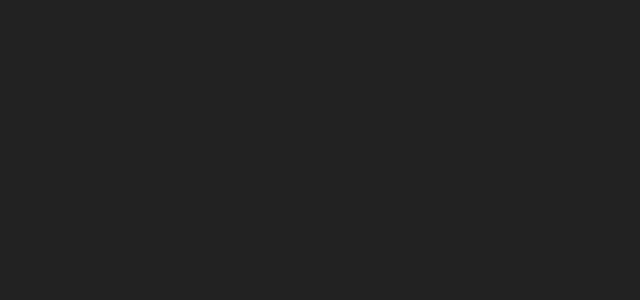
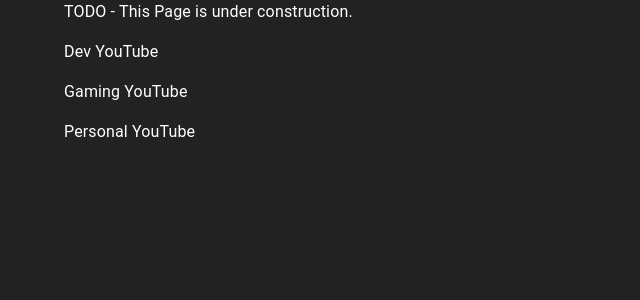
Before and after one commit to insberr/insberr.github.io, a React (Vite) app: page /links in a window 1280 px wide. Before the commit this address had no page. Shown: the top 300 px of the page, without its empty margins (0-640 px from the left). Built offline with nearby package versions, Linux system fonts and the light colour scheme.

Commit message:
Added 404 and links page

```diff
--- a/index.html
+++ b/index.html
@@ -7,6 +7,12 @@
 	<link rel="icon" type="image/png" href="/assets/insberr_avatar.png" />
 	<meta name="viewport" content="width=device-width, initial-scale=1.0" />
 	<title>Jonah Matteson | @insberr</title>
+
+	<meta name="author" content="Jonah Matteson | @insberr" />
+	<meta name="title" content="Jonah's Website" />
+	<meta name="description" content="My personal website with social media links and a list of projects I have worked on." />
+	<meta name="image" content="assets/insberr_avatar.png" />
+	<meta name="theme-color" content="#222222" />
 </head>
 	<body>
 		<div id="root"></div>
--- a/src/App.tsx
+++ b/src/App.tsx
@@ -3,6 +3,8 @@ import { Routes, Route } from 'react-router-dom';
 import { ThemeProvider, createTheme, CssBaseline } from '@mui/material';
 import Home from './pages/Home';
 import ProjectDetail from './pages/ProjectDetail';
+import Links from './pages/Links';
+import Page_404 from "./pages/404.tsx";
 
 const theme = createTheme({
     palette: {
@@ -26,6 +28,8 @@ const App: React.FC = () => {
             <Routes>
                 <Route path="/" element={<Home />} />
                 <Route path="/project/:id" element={<ProjectDetail />} />
+                <Route path="/links" element={<Links/>} />
+                <Route path=":nopath" element={<Page_404 />} />
             </Routes>
         </ThemeProvider>
     );
--- /dev/null
+++ b/src/pages/404.tsx
@@ -0,0 +1,22 @@
+import React from "react";
+import Container from "@mui/material/Container";
+
+const Page_404: React.FC = () => {
+    return (
+        <Container>
+            <div className="font-bold text-20">
+                404 Thats an error, In case that wasn't obvious...
+            </div>
+            <div className="font-bold text-15">
+                Aw Snap! The spiders found a new room. I guess I need to pull out my sword again.
+            </div>
+            <div>
+                Please check the URL, or submit an issue to theGithub code.
+                <br/>
+                Click <a className="link" href="https://insberr.com">here</a> to go to the main page.
+            </div>
+        </Container>
+    );
+}
+
+export default Page_404;
--- a/src/pages/Home.tsx
+++ b/src/pages/Home.tsx
@@ -18,7 +18,7 @@ const Home: React.FC = () => {
     return (
         <Container>
             <Profile />
-            <Grid container direction="column" spacing={4} mt={2}>
+            <Grid container direction="column" spacing={4} mt={2} mb={10}>
                 {projects.map((project: Project, index: number) => (
                     <Grid item key={index}>
                         <ProjectSelection project={project} />
--- /dev/null
+++ b/src/pages/Links.tsx
@@ -0,0 +1,18 @@
+import React from 'react';
+import Container from '@mui/material/Container';
+import { Stack } from "@mui/material";
+
+const Links: React.FC = () => {
+    return (
+        <Container>
+            <Stack direction="column" spacing={2}>
+                <div>TODO - This Page is under construction.</div>
+                <div>Dev YouTube</div>
+                <div>Gaming YouTube</div>
+                <div>Personal YouTube</div>
+            </Stack>
+        </Container>
+    );
+};
+
+export default Links;
```
